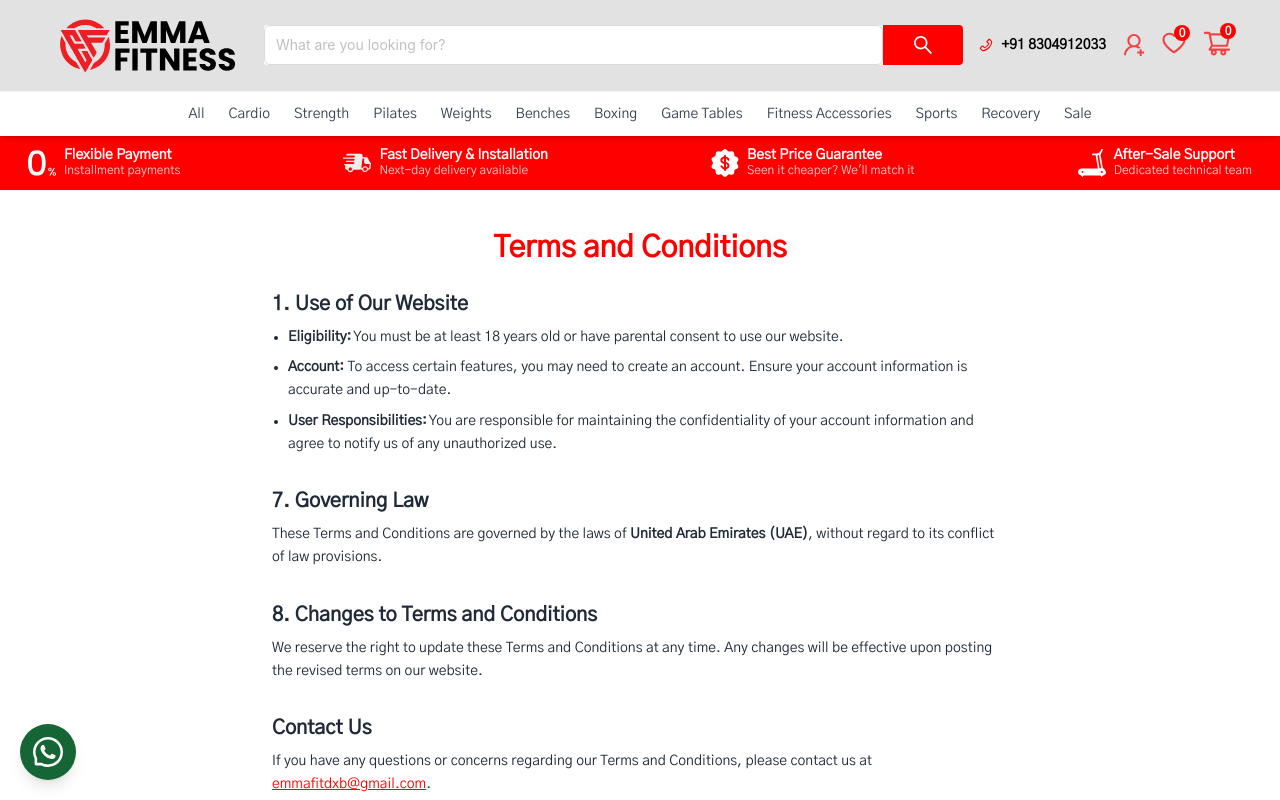
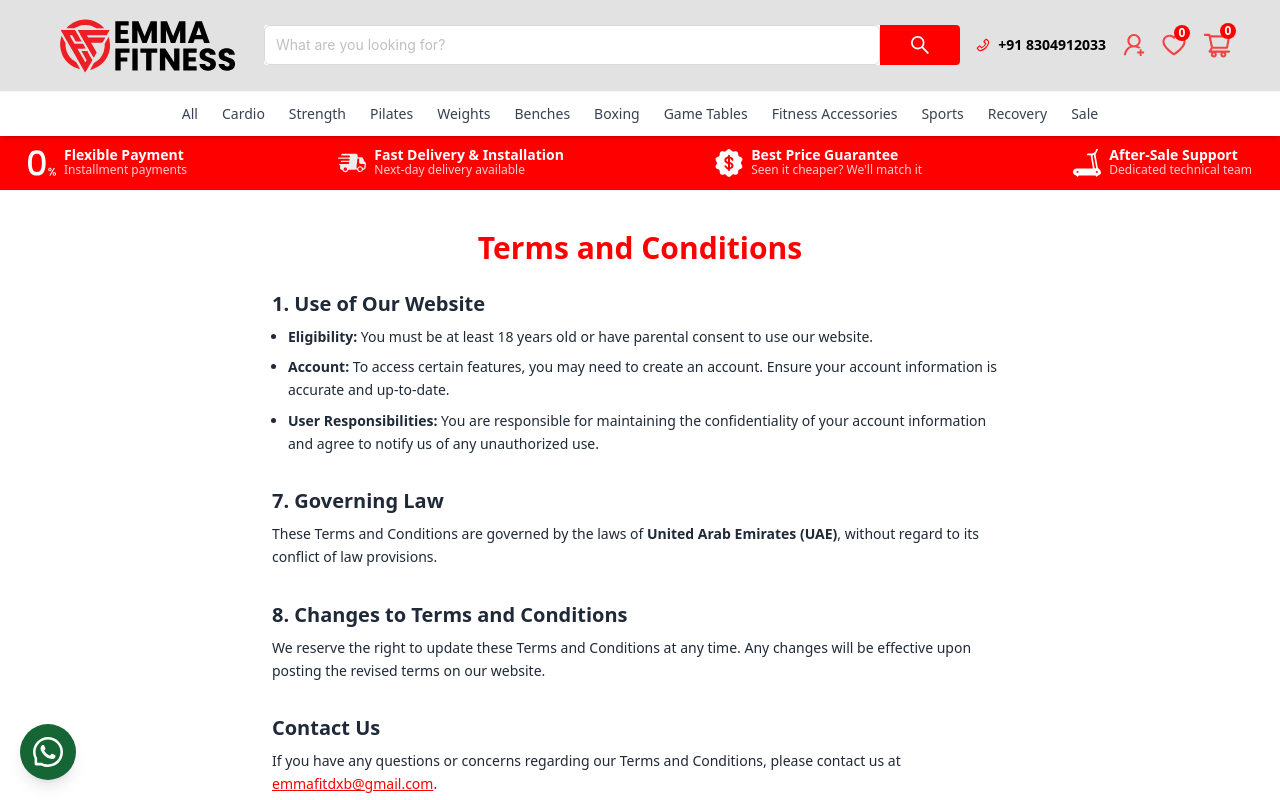
Before and after one commit to Muhammed-shamal/emmafitness-frontend, a Next.js app: page /terms-conditions in a window 1280 px wide. Shown: the top 800 px of the page. Built offline with nearby package versions, Linux system fonts and the light colour scheme.

Commit message:
error correction

```diff
--- a/src/app/layout.js
+++ b/src/app/layout.js
@@ -1,5 +1,5 @@
 
-import { Gothic_A1 } from 'next/font/google';
+// import { Gothic_A1 } from 'next/font/google';
 import '../../theme/global.css'
 import Header from '../components/global/Header';
 import Footer from '../components/global/footer/Footer';
@@ -12,7 +12,7 @@ import BottomHeader from '../components/global/BottumHeader'
 import basicData from '../utility/basicDatas';
 import ToastListener from '../components/ToastListner'
 
-const inter = Gothic_A1({ subsets: ['latin'], weight: ['400'] });
+// const inter = Gothic_A1({ subsets: ['latin'], weight: ['400'] });
 
 
 
@@ -22,7 +22,7 @@ export default function RootLayout({ children }) {
       <head>
         <link rel="icon" type="image/svg" href="/logos/emma_logo-02.svg" />
       </head>
-      <body className={`${inter.className} text-gray-700 relative`}>
+      <body className={` text-gray-700 relative`}>
         {/* <!-- Google Tag Manager (noscript) --> */}
         {/* <GoogleTagManager gtmId='' /> */}
 
```
